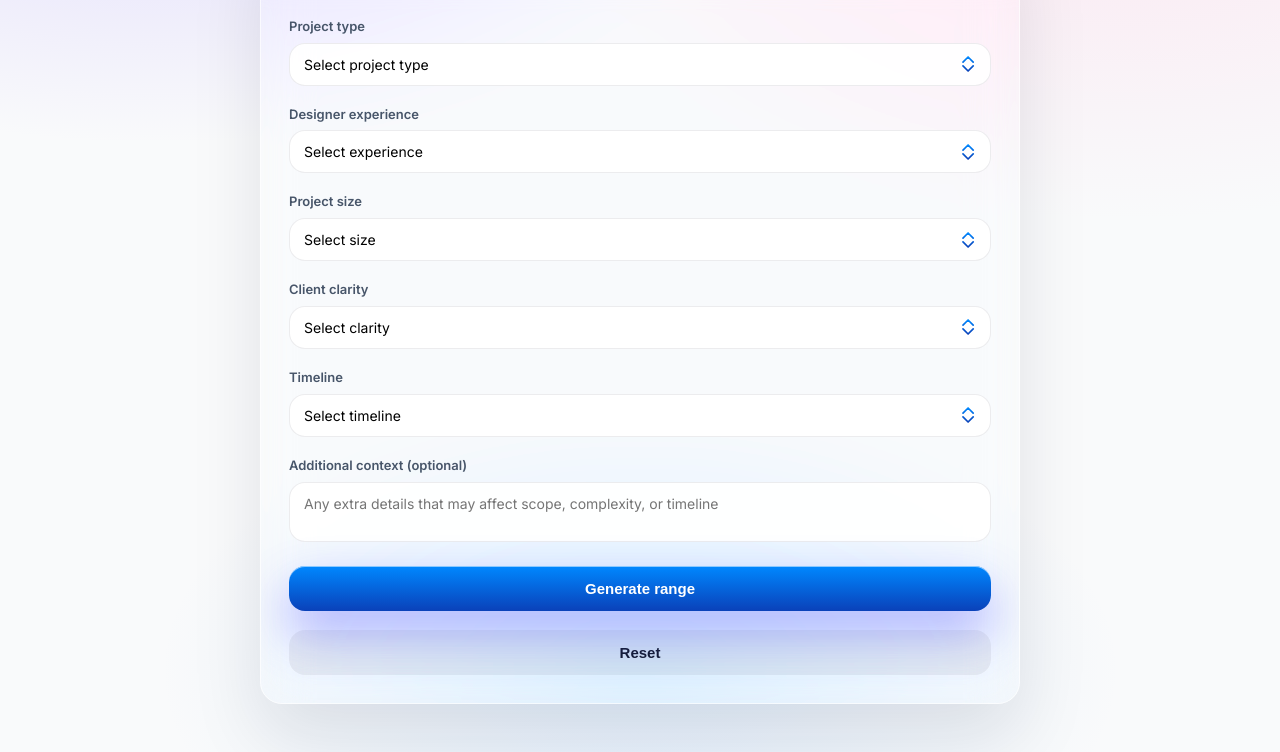
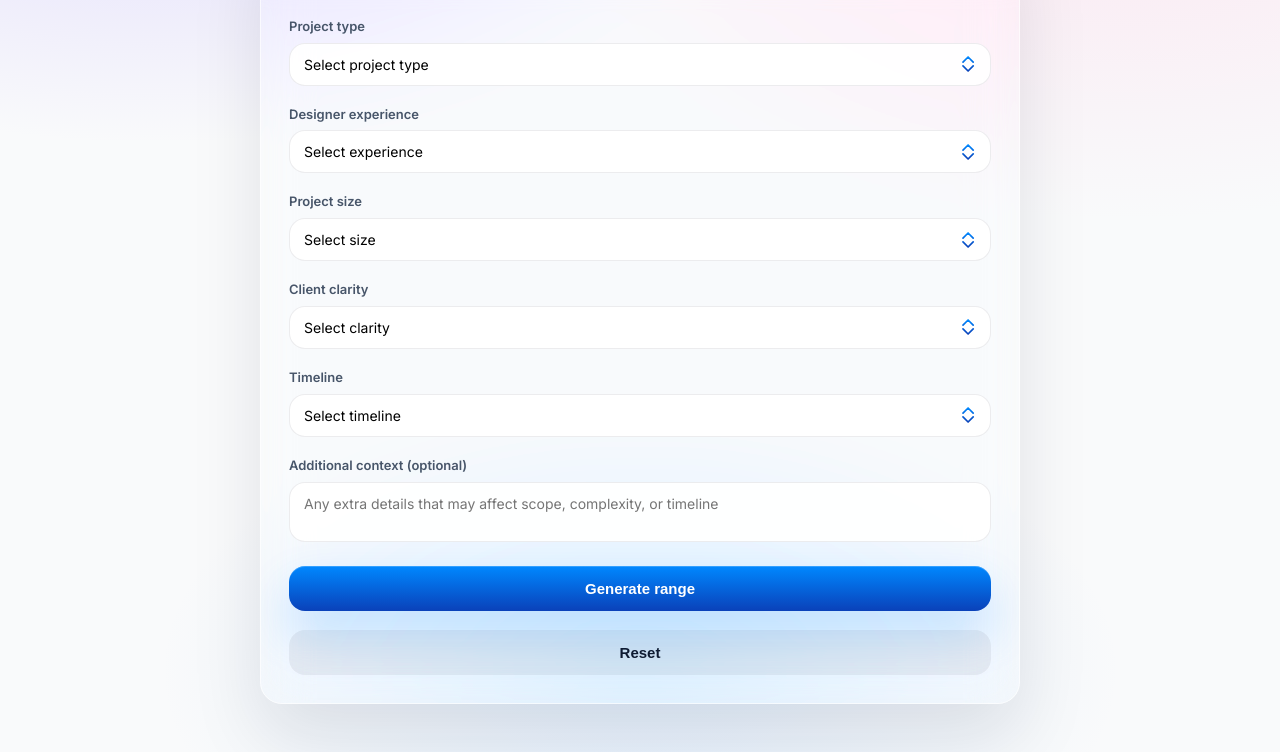
Before and after one commit to shuklasaksham/bracket, a website: page app.html in a window 1280 px wide. In both pictures the pointer is over the button "Generate range". Shown: the part 271-1023 px from the top of the page. Drawn offline with Linux system fonts and the light colour scheme.

Commit message:
Update components.css

```diff
--- a/assets/css/components.css
+++ b/assets/css/components.css
@@ -83,8 +83,8 @@ button,
   font-weight: 600;
 
   box-shadow:
-    0 16px 36px rgba(91,91,255,0),
-    inset 0 1px 0 rgba(255,255,255,0);
+    0 16px 36px rgba(0,136,255,0.1),
+    inset 0 1px 0 rgba(255,255,255,0.1);
 
   transition: transform .15s ease, box-shadow .15s ease;
 }
@@ -92,8 +92,8 @@ button,
 button:hover{
   transform: translateY(-1px);
   box-shadow:
-    0 22px 48px rgba(91,91,255,0.45),
-    inset 0 1px 0 rgba(255,255,255,0.55);
+    0 22px 48px rgba(0,136,255,0.2),
+    inset 0 1px 0 rgba(255,255,255,0.2);
 }
 
 button.reset{
```
